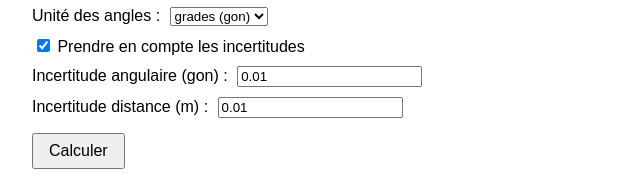
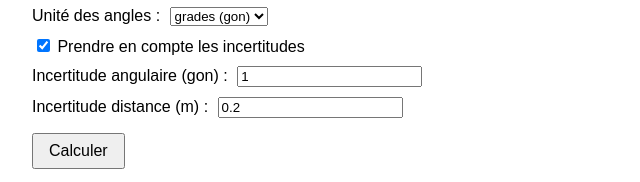
Before and after one commit to FRABOUR/Ligne-de-ref-TRUPULSE, a plain HTML site: page méthode classique.html in a window 1280 px wide. Shown: the part 384-566 px from the top of the page, 208-848 px from the left. Drawn offline with Linux system fonts and the light colour scheme.

Commit message:
Update méthode classique.html

```diff
--- a/méthode classique.html
+++ b/méthode classique.html
@@ -69,8 +69,8 @@
 
 <label><input type="checkbox" id="useUncertainty" checked /> Prendre en compte les incertitudes</label>
 <div id="uncertaintyInputs">
-  <label>Incertitude angulaire (gon) : <input type="number" id="incertAngle" step="0.01" value="0.01"/></label>
-  <label>Incertitude distance (m) : <input type="number" id="incertDist" step="0.01" value="0.01"/></label>
+  <label>Incertitude angulaire (gon) : <input type="number" id="incertAngle" step="0.01" value="1"/></label>
+  <label>Incertitude distance (m) : <input type="number" id="incertDist" step="0.01" value="0.2"/></label>
 </div>
 
 <button onclick="calculer()">Calculer</button>
```
